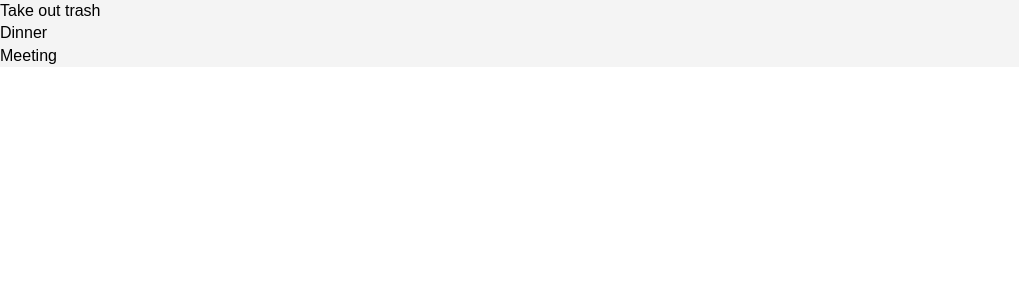
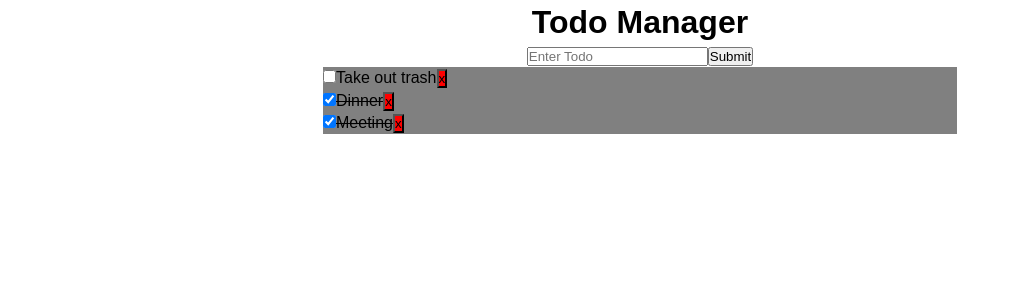
Before and after one commit to Palakash27/Todo-List, a React (Create React App) app: page / in a window 1280 px wide. Shown: the top 300 px of the page, without its empty margins (0-1019 px from the left). Built offline with nearby package versions, Linux system fonts and the light colour scheme.

Commit message:
Add Todo Form

```diff
--- a/src/App.css
+++ b/src/App.css
@@ -13,3 +13,11 @@ a {
   color: #333;
   text-decoration: none;
 }
+
+.App {
+  text-align: center;
+}
+.TodoList {
+  text-align: left;
+  margin: 0px 323px 100px 323px;
+}
--- a/src/App.js
+++ b/src/App.js
@@ -1,4 +1,5 @@
 import React, { Component } from "react";
+import TodoForm from "./components/TodoForm";
 import "./App.css";
 import Todos from "./components/Todos";
 
@@ -13,20 +14,47 @@ class App extends Component {
       {
         id: 2,
         title: "Dinner",
-        completed: false
+        completed: true
       },
       {
         id: 3,
         title: "Meeting",
-        completed: false
+        completed: true
       }
     ]
   };
+
+  addTodo = newTodo => {
+    const todos = this.state.todos;
+    todos.push(newTodo);
+    this.setState({ todos });
+  };
+
+  checkboxChanged = (event, todoId) => {
+    let todos = this.state.todos;
+    todos = todos.map(todo => {
+      if (todo.id === todoId) {
+        todo.completed = !todo.completed;
+      }
+      return todo;
+    });
+
+    this.setState({ todos });
+    // console.log(todos);
+  };
+
   render() {
-    // console.log(this.state.todos);
     return (
       <div className="App">
-        <Todos todos={this.state.todos} />
+        <h1>Todo Manager</h1>
+        <TodoForm todo={this.state.todos} addTodo={this.addTodo} />
+        <div className="TodoList">
+          <Todos
+            style={{ textAlign: "right" }}
+            todos={this.state.todos}
+            checkboxChanged={this.checkboxChanged}
+          />
+        </div>
       </div>
     );
   }
--- /dev/null
+++ b/src/components/TodoForm.js
@@ -0,0 +1,45 @@
+import React, { Component } from "react";
+
+export class TodoForm extends Component {
+  constructor(props) {
+    super(props);
+    this.state = {
+      title: ""
+    };
+  }
+  genTodo = (id, title, completed = false) => ({
+    id,
+    title,
+    completed
+  });
+  handleTodoChange = e => {
+    this.setState({ title: e.target.value });
+  };
+  formSubmit = e => {
+    e.preventDefault();
+    if (this.state.title.length) {
+      let newTodo = this.genTodo(
+        Math.floor(Math.random() * 100),
+        this.state.title
+      );
+      this.props.addTodo(newTodo);
+    }
+    document.getElementById("newTodo").value = "";
+    this.setState({ title: e.target.value });
+  };
+  render() {
+    return (
+      <form>
+        <input
+          id="newTodo"
+          type="text"
+          placeholder="Enter Todo"
+          onChange={this.handleTodoChange}
+        />
+        <input type="submit" onClick={this.formSubmit} />
+      </form>
+    );
+  }
+}
+
+export default TodoForm;
--- a/src/components/TodoItem.js
+++ b/src/components/TodoItem.js
@@ -1,18 +1,38 @@
 import React, { Component } from "react";
-import PropTypes from "prop-types";
 
 export class TodoItem extends Component {
+  completedStyle = () => {
+    if (this.props.todo.completed) {
+      return { textDecoration: "line-through" };
+    } else {
+      return { textDecoration: "" };
+    }
+  };
   render() {
     return (
-      <div style={{ backgroundColor: "#f4f4f4" }}>
-        <p>{this.props.todo.title}</p>
+      <div style={{ backgroundColor: "gray" }}>
+        <span>
+          <input
+            type="checkbox"
+            defaultChecked={this.props.todo.completed}
+            onChange={e => this.props.checkboxChanged(e, this.props.todo.id)}
+          />
+        </span>
+        <span id={this.props.todo.id} style={this.completedStyle()}>
+          {this.props.todo.title}
+        </span>
+        <span>
+          <button
+            style={{ backgroundColor: "red", color: "black" }}
+            onClick={() => {
+              console.log("delete button clicked of ID -", this.props.todo.id);
+            }}
+          >
+            x
+          </button>
+        </span>
       </div>
     );
   }
 }
-
-//Proptypes
-TodoItem.protoType = {
-  todo: PropTypes.object.isRequired
-};
 export default TodoItem;
--- a/src/components/Todos.js
+++ b/src/components/Todos.js
@@ -1,15 +1,14 @@
 import React, { Component } from "react";
 import TodoItem from "./TodoItem";
-import PropTypes from "prop-types";
-
 class Todos extends Component {
   render() {
-    return this.props.todos.map(todo => <TodoItem key={todo.id} todo={todo} />);
+    return this.props.todos.map(todo => (
+      <TodoItem
+        key={todo.id}
+        todo={todo}
+        checkboxChanged={this.props.checkboxChanged}
+      />
+    ));
   }
 }
-
-//PropTypes
-Todos.protoTypes = {
-  todos: PropTypes.array.isRequired
-};
 export default Todos;
```
